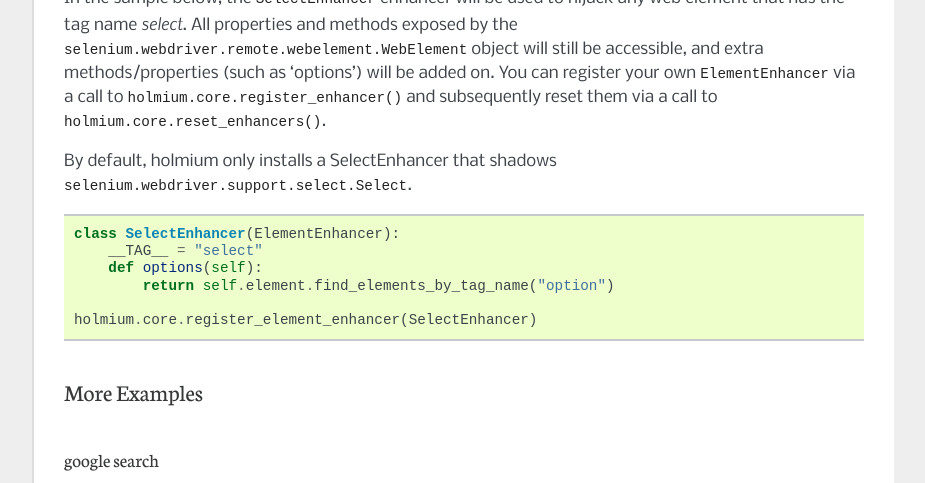
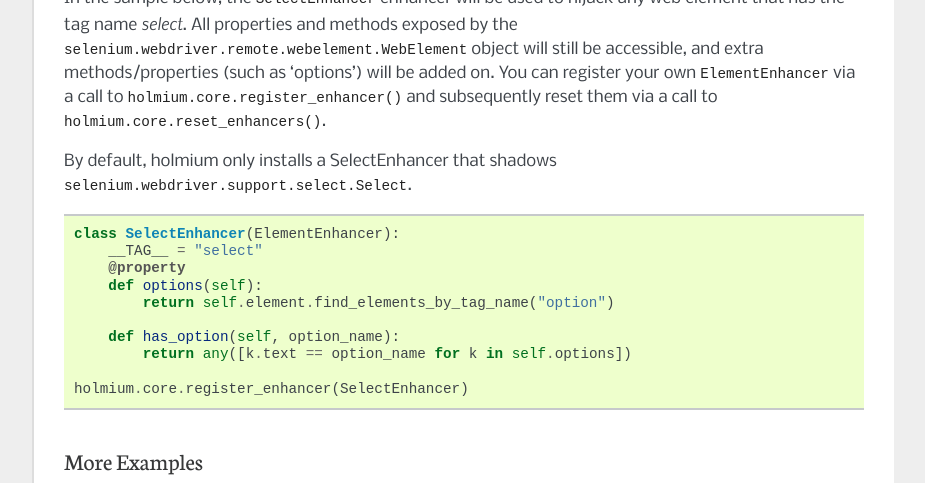
Before and after one commit to alisaifee/holmium.core, a Sphinx documentation site: the page built from doc/source/usage.rst, in a window 1280 px wide and 900 px high, scrolled down 8157 px, cut to the strip 0-483 px from the top of the window. Shown: the whole strip, without its empty margins (198-1123 px from the left). Built offline with Sphinx 7.4.7, drawn with Linux system fonts in a browser that asks for light colours; formulas are drawn with MathJax 3.

Commit message:
improve example for ElementEnhancer

```diff
--- a/doc/source/usage.rst
+++ b/doc/source/usage.rst
@@ -434,10 +434,15 @@
 
     class SelectEnhancer(ElementEnhancer):
         __TAG__ = "select"
+        @property
         def options(self):
             return self.element.find_elements_by_tag_name("option")
 
-    holmium.core.register_element_enhancer(SelectEnhancer)
+        def has_option(self, option_name):
+            return any([k.text == option_name for k in self.options])
+
+    holmium.core.register_enhancer(SelectEnhancer)
+
 
 More Examples
 =============
```
